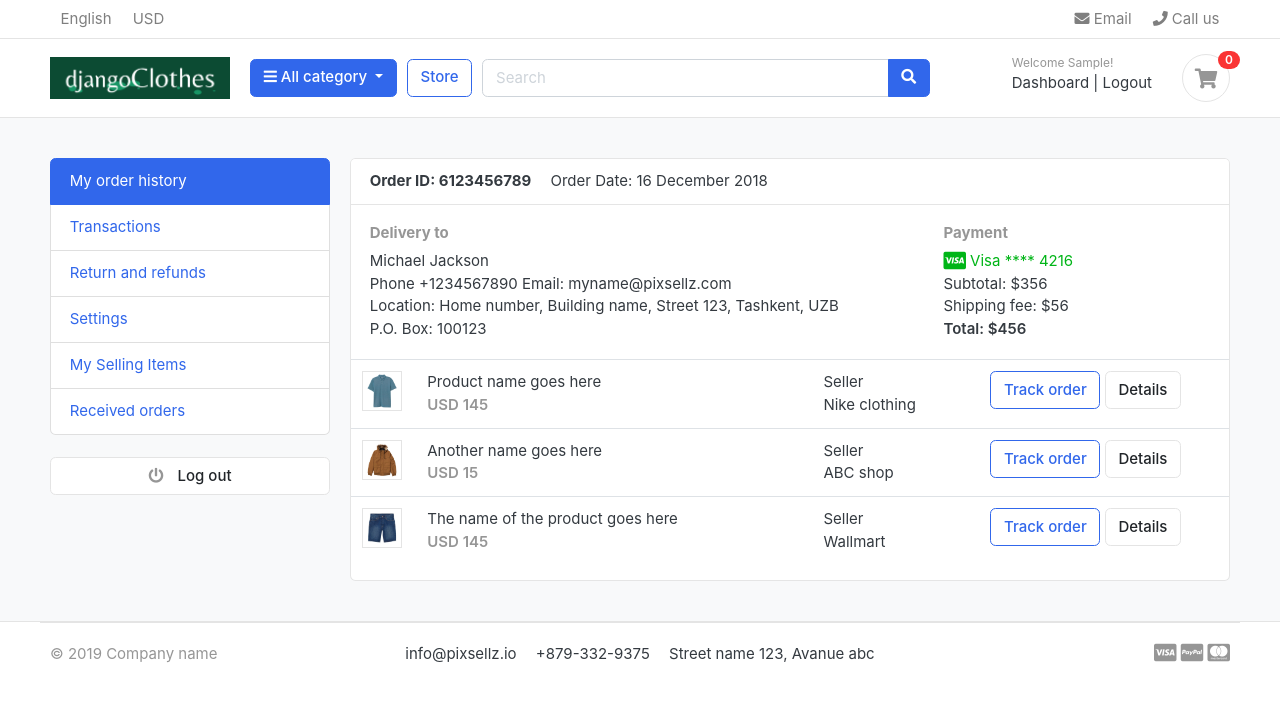
After one commit to wiktorpiela/django-clothes-ecommerce, a Django app: page /accounts/ in a window 1280 px wide. The commit adds this page. Shown: the top 702 px of the page. Run offline with Django 4.2, Linux system fonts and the light colour scheme; the visitor is signed in with stand-in values (Sample User, id 1); data that the repository does not hold is empty; some libraries are stand-ins or nearby versions; some web fonts are replaced.

Commit message:
user dashboard added

```diff
--- a/accounts/urls.py
+++ b/accounts/urls.py
@@ -8,6 +8,7 @@ urlpatterns = [
     path("user-login/", views.user_login, name="user_login"),
     path("user-logout/", views.user_logout, name="user_logout"),
     path("activate/<uidb64>/<token>/", views.activate, name="activate"),
+    path("", views.dashboard, name="dashboard"),
 
 
 ]
--- a/accounts/views.py
+++ b/accounts/views.py
@@ -85,7 +85,7 @@ def user_login(request):
                 if user is not None:
                     login(request, user)
                     messages.success(request, "Logged in successfully.")
-                    return redirect("store:home")
+                    return redirect("accounts:dashboard")
                 else:
                     messages.error(request, "Invalid credentials. Try again!")
                     return redirect("accounts:user_login")
@@ -113,3 +113,7 @@ def activate(request, uidb64, token):
     else:
         messages.error(request, "Invalid activation link.")
         return redirect("accounts:register")
+
+@login_required
+def dashboard(request):
+    return render(request, "accounts/dashboard.html")
--- /dev/null
+++ b/templates/accounts/dashboard.html
@@ -0,0 +1,98 @@
+{% extends 'base.html' %}
+
+{% block content %}
+
+<section class="section-conten padding-y bg">
+
+    {% include 'includes/alerts.html' %}
+    <div class="container">
+        <div class="row">
+        <aside class="col-md-3">
+            <!--   SIDEBAR   -->
+            <ul class="list-group">
+                <a class="list-group-item active" href="#"> My order history </a>
+                <a class="list-group-item" href="#"> Transactions </a>
+                <a class="list-group-item" href="#"> Return and refunds </a>
+                <a class="list-group-item" href="#">Settings </a>
+                <a class="list-group-item" href="#"> My Selling Items </a>
+                <a class="list-group-item" href="#"> Received orders </a>
+            </ul>
+            <br>
+            <a class="btn btn-light btn-block" href="{% url 'accounts:user_logout' %}"> <i class="fa fa-power-off"></i> <span class="text">Log out</span> </a>
+            <!--   SIDEBAR .//END   -->
+        </aside>
+        <main class="col-md-9">
+            <article class="card">
+            <header class="card-header">
+                <strong class="d-inline-block mr-3">Order ID: 6123456789</strong>
+                <span>Order Date: 16 December 2018</span>
+            </header>
+            <div class="card-body">
+                <div class="row">
+                    <div class="col-md-8">
+                        <h6 class="text-muted">Delivery to</h6>
+                        <p>Michael Jackson <br>
+                        Phone +1234567890 Email: myname@pixsellz.com <br>
+                        Location: Home number, Building name, Street 123,  Tashkent, UZB <br>
+                        P.O. Box: 100123
+                         </p>
+                    </div>
+                    <div class="col-md-4">
+                        <h6 class="text-muted">Payment</h6>
+                        <span class="text-success">
+                            <i class="fab fa-lg fa-cc-visa"></i>
+                            Visa  **** 4216
+                        </span>
+                        <p>Subtotal: $356 <br>
+                         Shipping fee:  $56 <br>
+                         <span class="b">Total:  $456 </span>
+                        </p>
+                    </div>
+                </div> <!-- row.// -->
+            </div> <!-- card-body .// -->
+            <div class="table-responsive">
+            <table class="table table-hover">
+                <tr>
+                    <td width="65">
+                        <img src="../images/items/1.jpg" class="img-xs border">
+                    </td>
+                    <td>
+                        <p class="title mb-0">Product name goes here </p>
+                        <var class="price text-muted">USD 145</var>
+                    </td>
+                    <td> Seller <br> Nike clothing </td>
+                    <td width="250"> <a href="#" class="btn btn-outline-primary">Track order</a> <a href="#" class="btn btn-light"> Details </a> </td>
+                </tr>
+                <tr>
+                    <td>
+                        <img src="../images/items/2.jpg" class="img-xs border">
+                    </td>
+                    <td>
+                        <p class="title mb-0">Another name goes here </p>
+                        <var class="price text-muted">USD 15</var>
+                    </td>
+                    <td> Seller <br> ABC shop </td>
+                    <td> <a href="#" class="btn btn-outline-primary">Track order</a> <a href="#" class="btn btn-light"> Details </a> </td>
+                </tr>
+                <tr>
+                    <td>
+                        <img src="../images/items/3.jpg" class="img-xs border">
+                    </td>
+                    <td>
+                        <p class="title mb-0">The name of the product  goes here </p>
+                        <var class="price text-muted">USD 145</var>
+                    </td>
+                    <td> Seller <br> Wallmart </td>
+                    <td> <a href="#" class="btn btn-outline-primary">Track order</a> <a href="#" class="btn btn-light"> Details </a> </td>
+                </tr>
+            </table>
+            </div> <!-- table-responsive .end// -->
+            </article> <!-- order-group.// -->
+        </main>
+    </div> <!-- row.// -->
+    </div>
+
+
+</section>
+
+{% endblock content %}
--- a/templates/includes/navbar.html
+++ b/templates/includes/navbar.html
@@ -73,7 +73,7 @@
                         <div class="widget-header">
                             <small class="title text-muted">Welcome {{user.first_name}}!</small>
                             <div>
-                                <a href="#">Dashboard</a> <span class="dark-transp"> | </span>
+                                <a href="{% url 'accounts:dashboard' %}">Dashboard</a> <span class="dark-transp"> | </span>
                                 <a href="{% url 'accounts:user_logout' %}"> Logout</a>
                             </div>
                         </div>
```
